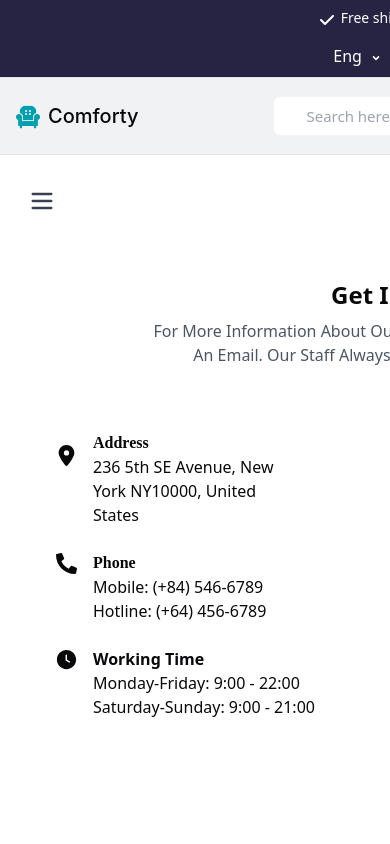
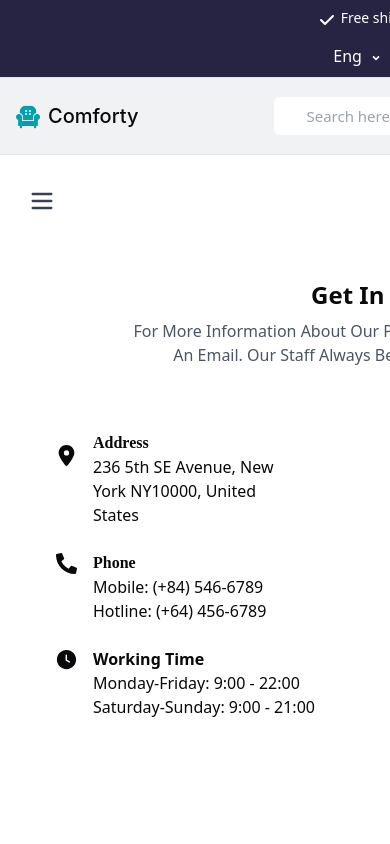
Before and after one commit to hooriyaa/e-commerce-website, a Next.js app: page /contact in a window 390 px wide. Shown: the top 844 px of the page. Built offline with nearby package versions, Linux system fonts and the light colour scheme.

Commit message:
push_changes

```diff
--- a/src/app/about/page.tsx
+++ b/src/app/about/page.tsx
@@ -87,7 +87,7 @@ export default function About() {
 
 function FeatureCard({ icon, title, description }: { icon: React.ReactNode; title: string; description: string }) {
   return (
-    <div className="p-6 bg-[#F9F9F9] rounded-lg shadow-sm">
+    <div className="p-6 bg-[#F9F9F9] rounded-lg shadow-sm  transition-all duration-300 ease-in-out hover:bg-[#e4e4e4] hover:scale-105">
       <div className="mb-4">{icon}</div>
       <h3 className="text-lg font-normal mb-2 text-[#007580] font-[Inter] ">{title}</h3>
       <p className="text-[#007580] text-sm font-[Inter] font-normal">{description}</p>
--- a/src/app/contact/page.tsx
+++ b/src/app/contact/page.tsx
@@ -5,7 +5,7 @@ import { GoClockFill } from "react-icons/go";
 
 export default function Contact() {
   return (
-    <div className=" flex flex-col items-center justify-center mx-auto w-[800px]  ml-14 md:ml-auto md:w-full mt-8">
+    <div className=" flex flex-col items-center justify-center mx-auto w-[760px]  ml-14 md:ml-auto md:w-full mt-8">
       {/* Header */}
       <div className="text-center mb-12">
         <h1 className="text-2xl md:text-3xl font-bold">Get In Touch With Us</h1>
```
